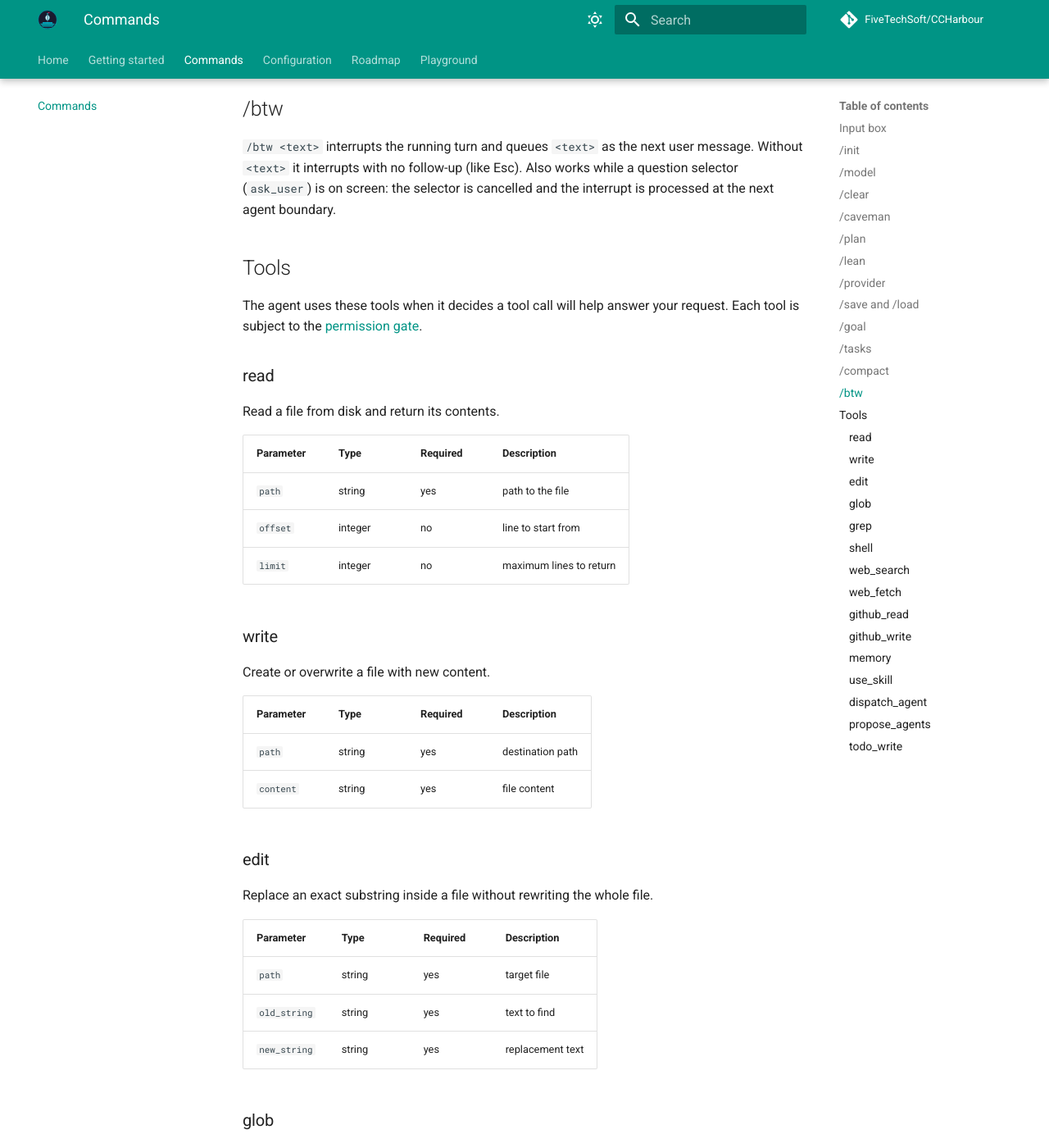
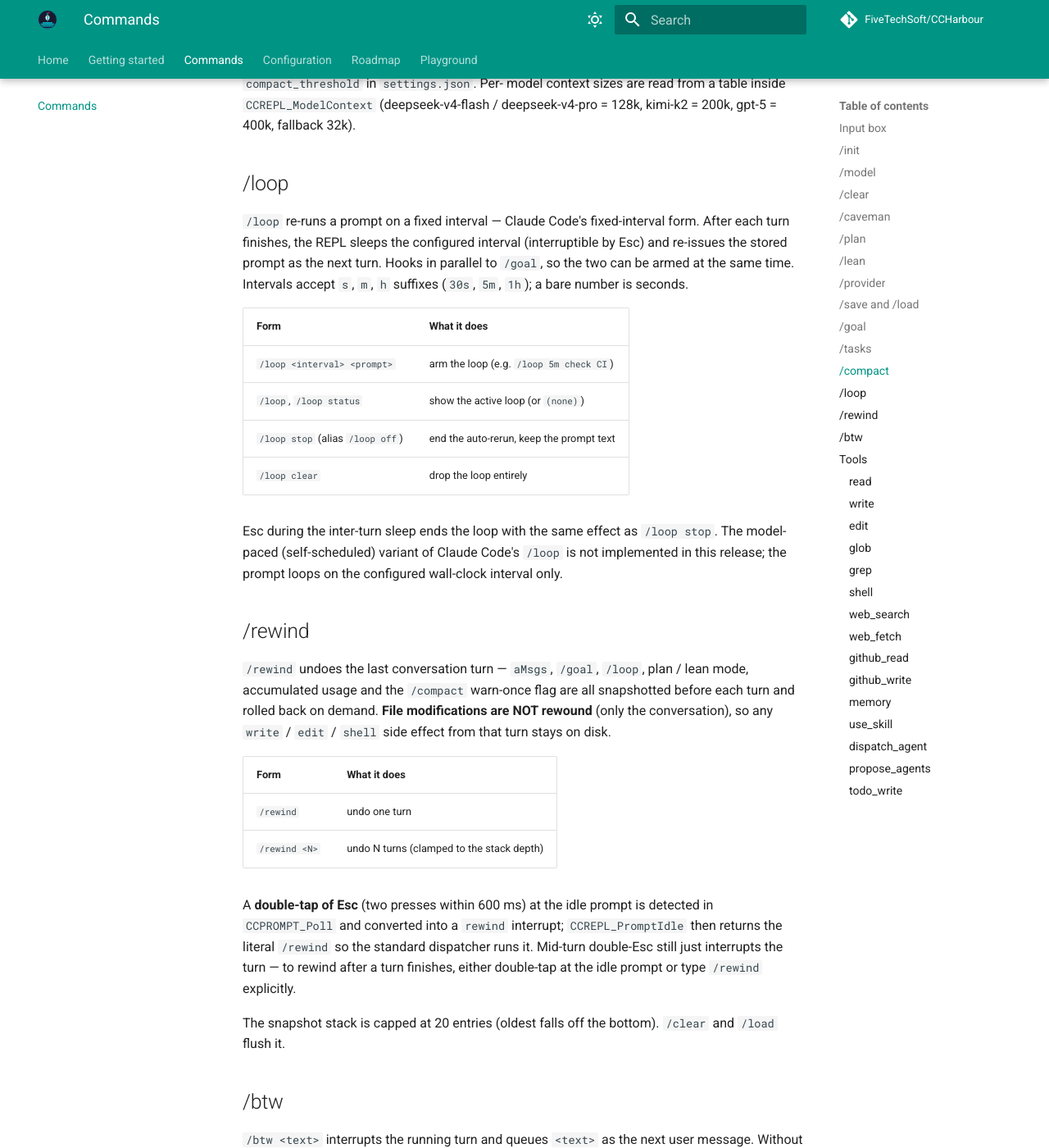
Before and after one commit to FiveTechSoft/CCHarbour, an MkDocs documentation site: the page built from pages/commands.md, in a window 1280 px wide and 1400 px high, scrolled down 6705 px. Shown: the whole window at 82% size. Built offline with MkDocs 1.6.1 and Material for MkDocs 9.7.7, drawn with Linux system fonts in a browser that asks for light colours; comment, search, counter and statistics services are not loaded; some of the changed text lies outside the part shown.

Commit message:
release: v0.8.21 — /loop + /rewind docs and version bump
Bumps CCUI_Version to 0.8.21 and updates README banner, README
Releases section, releasenotes.md and pages/commands.md to cover
the new /loop and /rewind commands shipped in 7a93d72. The
playground /help is also extended so the browser version lists the
two new commands under the "native binary only" footer alongside
/compact (which had been missing).

```diff
--- a/pages/commands.md
+++ b/pages/commands.md
@@ -19,6 +19,8 @@ assistant.
 | `/goal [args]`  | set a goal — keep working until the condition is met |
 | `/tasks [args]` | inspect background subagent tasks (list / view / kill / clear) |
 | `/compact`      | summarise older turns to free context (last 4 + system kept verbatim) |
+| `/loop [args]`  | re-run a prompt on a fixed interval (`5m`, `30s`, `1h`); manage with `status`, `stop`, `clear` |
+| `/rewind [N]`   | undo the last conversation turn (or N turns); double-tap Esc triggers it |
 | `/btw <text>`   | interrupt the running turn; answer `<text>` next |
 | `/exit`         | quit (alias `/quit`)                            |
 
@@ -236,6 +238,51 @@ model context sizes are read from a table inside `CCREPL_ModelContext`
 (deepseek-v4-flash / deepseek-v4-pro = 128k, kimi-k2 = 200k, gpt-5 =
 400k, fallback 32k).
 
+## /loop
+
+`/loop` re-runs a prompt on a fixed interval — Claude Code's
+fixed-interval form. After each turn finishes, the REPL sleeps the
+configured interval (interruptible by Esc) and re-issues the stored
+prompt as the next turn. Hooks in parallel to `/goal`, so the two can
+be armed at the same time. Intervals accept `s`, `m`, `h` suffixes
+(`30s`, `5m`, `1h`); a bare number is seconds.
+
+| Form                          | What it does |
+|-------------------------------|--------------|
+| `/loop <interval> <prompt>`   | arm the loop (e.g. `/loop 5m check CI`) |
+| `/loop`, `/loop status`       | show the active loop (or `(none)`) |
+| `/loop stop` (alias `/loop off`) | end the auto-rerun, keep the prompt text |
+| `/loop clear`                 | drop the loop entirely |
+
+Esc during the inter-turn sleep ends the loop with the same effect
+as `/loop stop`. The model-paced (self-scheduled) variant of Claude
+Code's `/loop` is not implemented in this release; the prompt loops
+on the configured wall-clock interval only.
+
+## /rewind
+
+`/rewind` undoes the last conversation turn — `aMsgs`, `/goal`,
+`/loop`, plan / lean mode, accumulated usage and the `/compact`
+warn-once flag are all snapshotted before each turn and rolled back
+on demand. **File modifications are NOT rewound** (only the
+conversation), so any `write` / `edit` / `shell` side effect from
+that turn stays on disk.
+
+| Form          | What it does |
+|---------------|--------------|
+| `/rewind`     | undo one turn |
+| `/rewind <N>` | undo N turns (clamped to the stack depth) |
+
+A **double-tap of Esc** (two presses within 600 ms) at the idle
+prompt is detected in `CCPROMPT_Poll` and converted into a
+`rewind` interrupt; `CCREPL_PromptIdle` then returns the literal
+`/rewind` so the standard dispatcher runs it. Mid-turn double-Esc
+still just interrupts the turn — to rewind after a turn finishes,
+either double-tap at the idle prompt or type `/rewind` explicitly.
+
+The snapshot stack is capped at 20 entries (oldest falls off the
+bottom). `/clear` and `/load` flush it.
+
 ## /btw
 
 `/btw <text>` interrupts the running turn and queues `<text>` as the next
```
Also changed, not shown: README.md (+19 -2 lines), releasenotes.md (+31 -2 lines), 2 other files.
